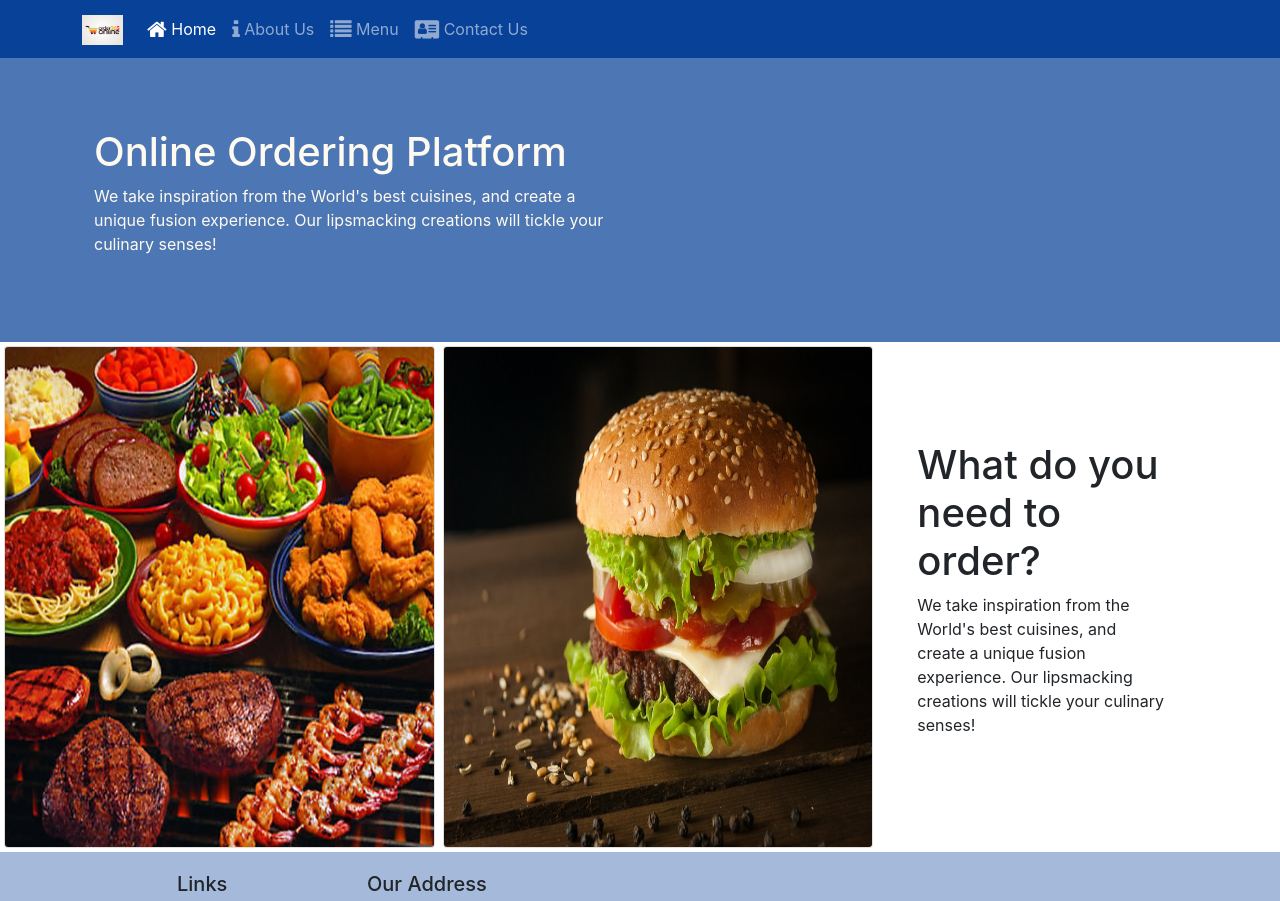
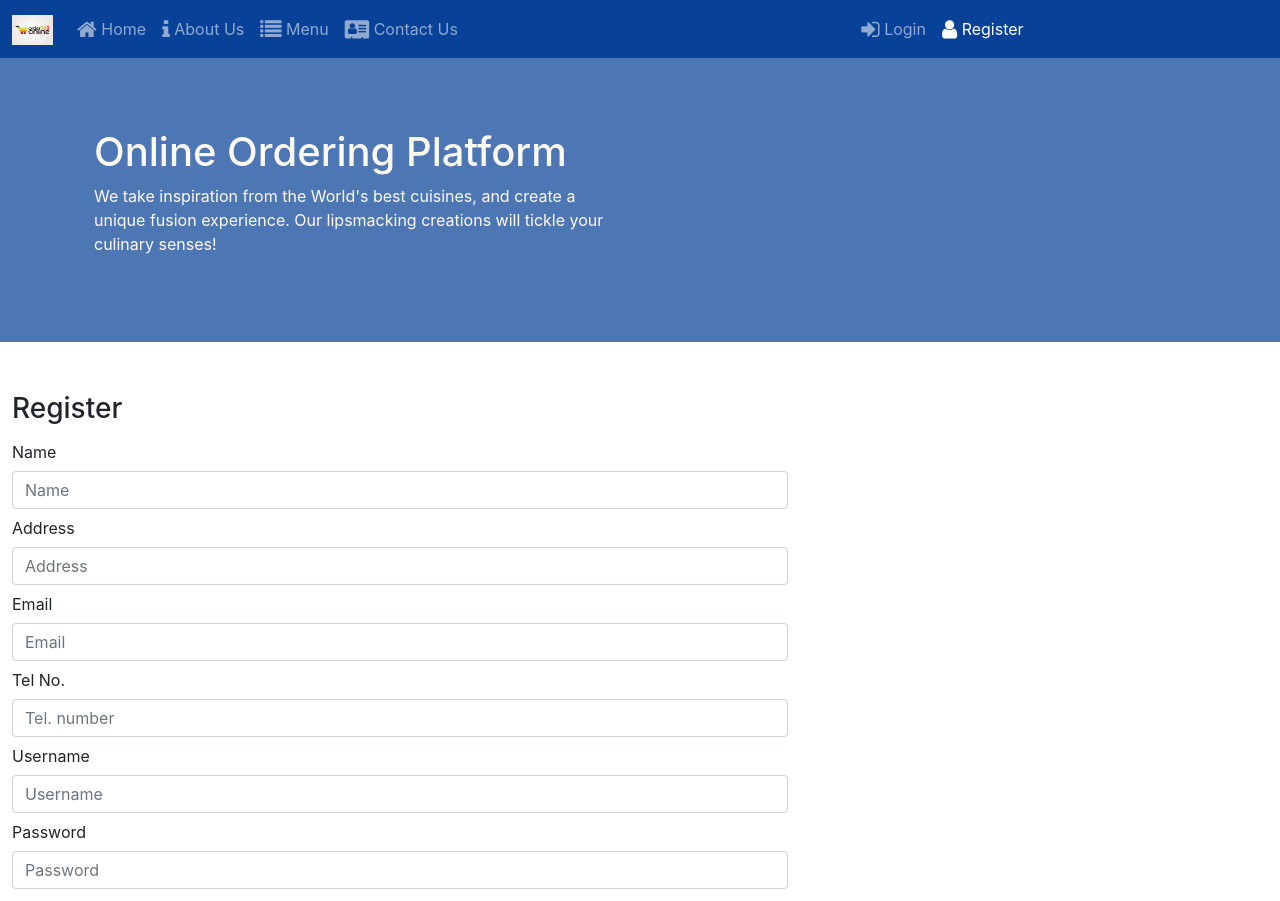
Before and after one commit to kithmaMadhu/online-ordering-platfrom, a React (Create React App) app in the folder views/: page /register in a window 1280 px wide. Before the commit this address led to /home. Shown: the top 901 px of the page. Built offline with nearby package versions, Linux system fonts and the light colour scheme; no server answers.

Commit message:
Customer registration

```diff
--- a/views/src/components/HeaderComponent.js
+++ b/views/src/components/HeaderComponent.js
@@ -44,6 +44,18 @@ class Header extends Component{
                         </Nav>
                     </Collapse>
                 </div>
+
+                <div className="col-12 col-sm-4 align-self-center">
+                    <Nav navbar>
+                        <NavItem>
+                            <NavLink className="nav-link" to='/login'><span className="fa fa-sign-in fa-lg"></span> Login</NavLink>
+                        </NavItem>
+                        <NavItem>
+                            <NavLink className="nav-link" to='/register'><span className="fa fa-user fa-lg"></span> Register</NavLink>
+                        </NavItem>
+                    </Nav>
+                </div>
+
                 </Navbar>
                 <Jumbotron>
                 <div className="container">
--- a/views/src/components/MainComponent.js
+++ b/views/src/components/MainComponent.js
@@ -6,6 +6,7 @@ import Menu from './MenuComponent';
 import Home from './HomeComponent';
 import Contact from './ContactComponent';
 import ProductDetail from './ProductDetailComponent';
+import Register from './RegisterComponent';
 import { Switch, Route, Redirect } from 'react-router-dom';
 
 
@@ -47,6 +48,8 @@ class Main extends Component {
         <Header />
         <Switch>
             <Route path='/home' component={HomePage} />
+            {/* <Route path='/login' component={Login} /> */}
+            <Route path='/register' component={Register} />
             <Route exact path='/menu' component={Menu} />
             <Route path='/menu/:productId' component={ProductWithId} />
             <Route exact path='/contactus' component={Contact} />
--- a/views/src/components/ProductDetailComponent.js
+++ b/views/src/components/ProductDetailComponent.js
@@ -9,8 +9,9 @@ function RenderProduct({product}){
             <Card>
                 <CardImg width="100%" src={product.image} alt={product.product_name} />
                 <CardBody>
-                    <CardTitle>{product.product_name}</CardTitle>
-                    <CardText>Unit Price(Rs.) : {product.unit_price}</CardText>
+                    <CardTitle>Item Name : {product.product_name}</CardTitle>
+                    <CardTitle>Unit Price(Rs.) : {product.unit_price}</CardTitle>
+                    <CardTitle>Stock available : {product.units_in_store}</CardTitle>
                 </CardBody>
             </Card>
             </div>
--- /dev/null
+++ b/views/src/components/RegisterComponent.js
@@ -0,0 +1,141 @@
+import React, { Component } from 'react';
+import { Breadcrumb, BreadcrumbItem,
+    Button, Form, FormGroup, Label, Input, Col } from 'reactstrap';
+
+class Register extends Component{
+
+    constructor(props) {
+        super(props);
+
+        this.state = {
+            name: '',
+            address: '',
+            email: '',
+            telnum: '',
+            username: '',
+            password: '',
+        };
+
+        this.handleInputChange = this.handleInputChange.bind(this);
+        this.handleSubmit = this.handleSubmit.bind(this);
+
+    }
+
+    /* callCreateCustomersAPI() {
+        // Simple POST request with a JSON body using fetch
+        const requestOptions = {
+            method: 'POST',
+            headers: { 'Content-Type': 'application/json' },
+            body: JSON.stringify({ title: 'React POST Request Example' })
+        };
+        fetch('http://localhost:8000/customers', requestOptions)
+            .then(response => response.json())
+            .then(data => this.setState({ insertId: data.customer_id }));
+    } */
+
+    handleInputChange(event) {
+        const target = event.target;
+        const value = target.type === 'checkbox' ? target.checked : target.value;
+        const name = target.name;
+
+        this.setState({
+          [name]: value
+        });
+    }
+
+    handleSubmit(event) {
+        event.preventDefault();
+
+        const url = 'http://localhost:8000/customers'
+        const requestOptions = {
+            method: 'POST',
+            headers: { 'Content-Type': 'application/json' },
+            body: JSON.stringify({ customer_name: this.state.name, address: this.state.address, email: this.state.email, mobile_num: this.state.telnum, username: this.state.username
+                , password: this.state.password })
+        };
+        fetch(url, requestOptions)
+            .then(response => console.log('Submitted successfully'))
+            .catch(error => console.log('Form submit error', error))
+
+        /* console.log('Successfully registered: ' + JSON.stringify(this.state));
+        alert('Successfully registered: ' + JSON.stringify(this.state)); */
+    }
+
+    render() {
+        return(
+                <div className="row row-content">
+                    <div className="col-12">
+                      <h3>Register</h3>
+                   </div>
+                   <div className="col-12 col-md-9">
+                        <Form onSubmit={this.handleSubmit}>
+                        <FormGroup row style={{"display": "block"}}>
+                                <Label htmlFor="name" md={2}>Name</Label>
+                                <Col md={10}>
+                                    <Input type="text" id="name" name="name"
+                                        placeholder="Name"
+                                        value={this.state.name}
+                                        onChange={this.handleInputChange} />
+                                </Col>
+                            </FormGroup>
+                            <FormGroup row style={{"display": "block"}}>
+                                <Label htmlFor="address" md={2}>Address</Label>
+                                <Col md={10}>
+                                    <Input type="text" id="address" name="address"
+                                        placeholder="Address"
+                                        value={this.state.address}
+                                        onChange={this.handleInputChange} />
+                                </Col>
+                            </FormGroup>
+                            <FormGroup row style={{"display": "block"}}>
+                                <Label htmlFor="email" md={2}>Email</Label>
+                                <Col md={10}>
+                                    <Input type="email" id="email" name="email"
+                                        placeholder="Email"
+                                        value={this.state.email}
+                                        onChange={this.handleInputChange} />
+                                </Col>
+                            </FormGroup>
+                            <FormGroup row style={{"display": "block"}}>
+                            <Label htmlFor="telnum" md={2}>Tel No.</Label>
+                                <Col md={10}>
+                                    <Input type="tel" id="telnum" name="telnum"
+                                        placeholder="Tel. number"
+                                        value={this.state.telnum}
+                                        onChange={this.handleInputChange} />
+                                </Col>
+                            </FormGroup>
+                            <FormGroup row style={{"display": "block"}}>
+                                <Label htmlFor="username" md={2}>Username</Label>
+                                <Col md={10}>
+                                    <Input type="text" id="username" name="username"
+                                        placeholder="Username"
+                                        value={this.state.username}
+                                        onChange={this.handleInputChange} />
+                                </Col>
+                            </FormGroup>
+                            <FormGroup row style={{"display": "block"}}>
+                                <Label htmlFor="password" md={2}>Password</Label>
+                                <Col md={10}>
+                                    <Input type="password" id="password" name="password"
+                                        placeholder="Password"
+                                        value={this.state.password}
+                                        onChange={this.handleInputChange} />
+                                </Col>
+                            </FormGroup>
+                            <FormGroup row>
+                                <Label md={2}></Label>
+                                <Col md={{size: 10, offset: 2}}>
+                                    <Button type="submit" color="primary">
+                                        Register
+                                    </Button>
+                                </Col>
+                            </FormGroup>
+                        </Form>
+                    </div>
+                </div>
+        )
+    }
+}
+
+export default Register;
```
Also changed, not shown: 2 other files (tests, documents, lock files or other folders).
